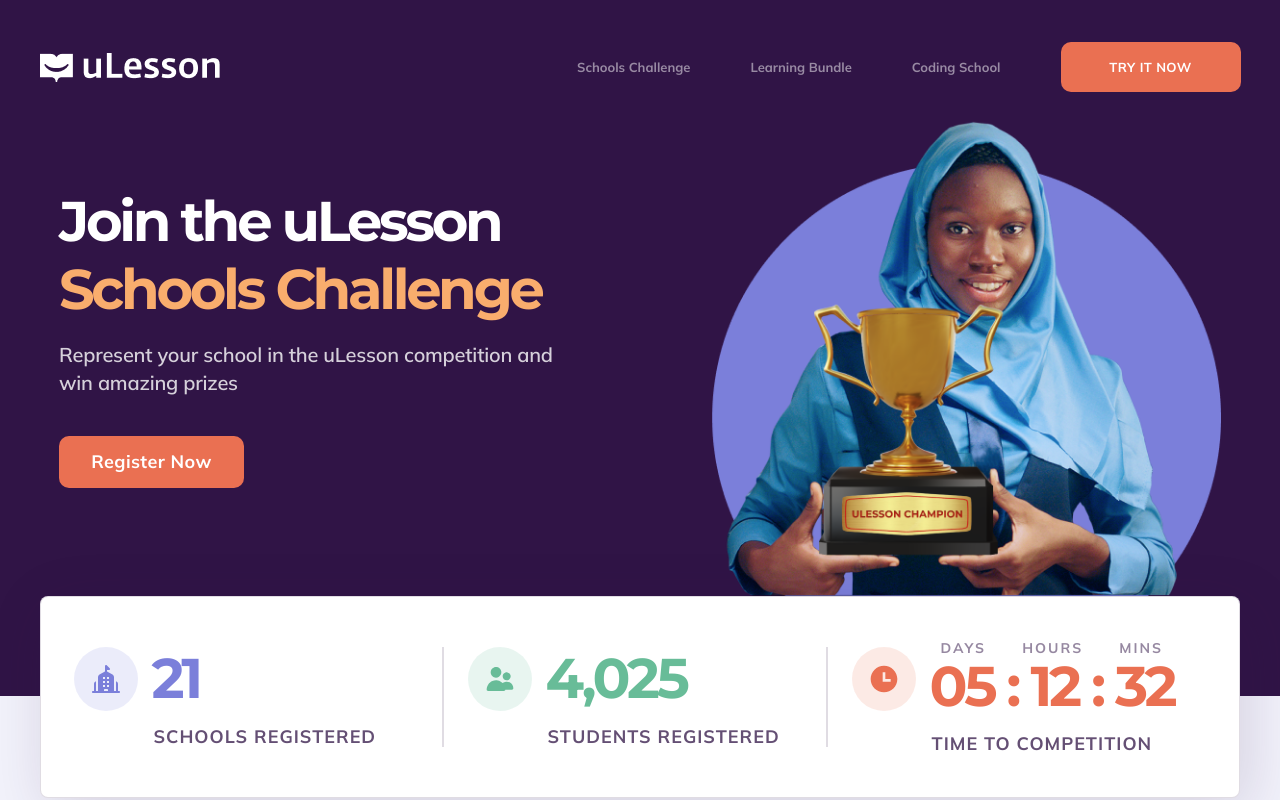
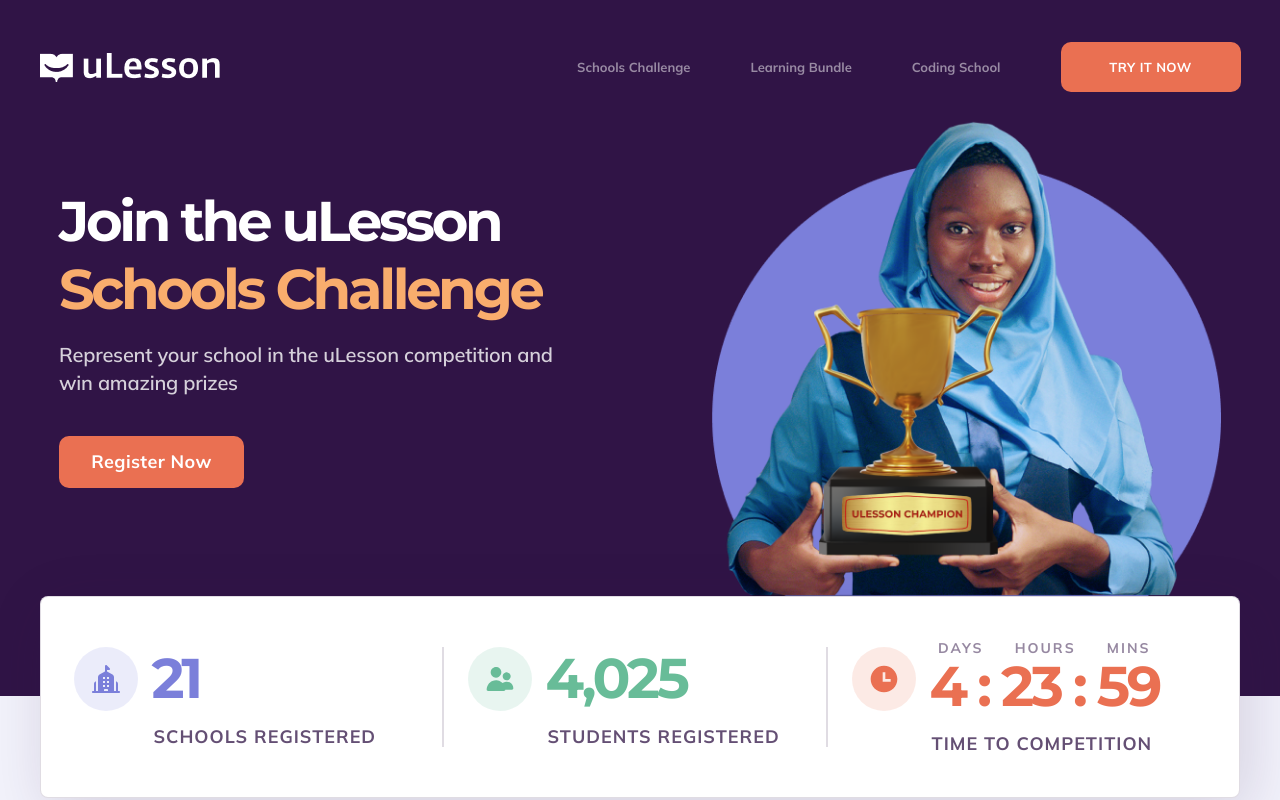
Before and after one commit to bharat1999/uLesson-Demo, a Next.js app: page / in a window 1280 px wide. Shown: the top 800 px of the page. Built offline with nearby package versions, Linux system fonts and the light colour scheme.

Commit message:
added countdown

```diff
--- a/components/Dropdown.tsx
+++ b/components/Dropdown.tsx
@@ -48,7 +48,7 @@
     return (
         <div style={{width:width}} className={style.col}>
             <label htmlFor="Category" className={style.labelText}>{label}</label>
-            <Select styles={customStyles}  options={options} isDisabled={isDisabled} onChange={setCategory!=undefined?(e)=>setCategory(e.value):{}}></Select>
+            <Select styles={customStyles}  options={options} isDisabled={isDisabled} onChange={setCategory!=undefined?(e:any)=>setCategory(e.value):()=>{}}></Select>
         </div>
     )
 }
--- a/components/FAQ.module.scss
+++ b/components/FAQ.module.scss
@@ -20,10 +20,10 @@
 
 
 .faqContainer {
-    margin-top: 123px;
+    margin-top: 83px;
     width: 996px;
-    padding: 40px 40px 60px;
-    margin-bottom: 172px;
+    padding: 0 40px;
+    margin-bottom: 142px;
 }
 
 // Card CSS
--- a/components/Schools&Student.tsx
+++ b/components/Schools&Student.tsx
@@ -1,5 +1,7 @@
 
 import style from './Schools&Students.module.scss'
+import useCountDown from '../hooks/useCountDown'
+import { useState } from 'react'
 
 const schoolIcon = <svg className={style.span} width="64" height="64" viewBox="0 0 64 64" fill="none" xmlns="http://www.w3.org/2000/svg">
 <rect width="64" height="64" rx="32" fill="#7B7FDA" fillOpacity="0.15"/>
@@ -19,6 +21,15 @@
 
 
 export default function SchoolsStudents() {
+
+    const FIVE_DAYS_IN_MS = 5 * 24 * 60 * 60 * 1000;
+    const NOW_IN_MS = new Date().getTime();
+    const dateTimeAfterFiveDays = NOW_IN_MS + FIVE_DAYS_IN_MS;
+    const [targetDate, setTargetDate] = useState(
+        new Date(dateTimeAfterFiveDays)
+      );
+
+    const [days, hours, minutes] = useCountDown(targetDate);
     return (
         <div className={style.body}>
             <div className={style.container}>
@@ -55,7 +66,7 @@
                                     MINS
                                 </div>
                             </div>
-                        <p className={style.heading + " " + style}>05 : 12 : 32</p>
+                        <p className={style.heading + " " + style}>{days} : {hours} : {minutes}</p>
 
                         </div>
                     </div>
--- /dev/null
+++ b/hooks/useCountDown.ts
@@ -0,0 +1,33 @@
+import { useEffect, useState } from "react";
+
+
+const useCountDown = (targetDate:Date) => {
+  const countDownDate = new Date(targetDate).getTime();
+
+  const [countDown, setCountDown] = useState(
+    countDownDate - new Date().getTime()
+  );
+
+  useEffect(() => {
+    const interval = setInterval(() => {
+      setCountDown(countDownDate - new Date().getTime());
+    }, 1000);
+
+    return () => clearInterval(interval);
+  }, [countDownDate]);
+
+  return getReturnValues(countDown);
+};
+
+const getReturnValues = (countDown:number) => {
+  // calculate time left
+  const days = Math.floor(countDown / (1000 * 60 * 60 * 24));
+  const hours = Math.floor(
+    (countDown % (1000 * 60 * 60 * 24)) / (1000 * 60 * 60)
+  );
+  const minutes = Math.floor((countDown % (1000 * 60 * 60)) / (1000 * 60));
+
+  return [days, hours, minutes];
+};
+
+export default useCountDown;
--- a/pages/studentRegister.tsx
+++ b/pages/studentRegister.tsx
@@ -4,7 +4,7 @@
 import RegistrationRules from '../components/RegistrationRules'
 import RegistrationTop from '../components/RegistrationTop'
 import Dropdown from '../components/Dropdown'
-import TextInput from '../components/textInput'
+import TextInput from '../components/TextInput'
 import Router, { useRouter } from 'next/router'
 import { useState } from 'react'
 
```
